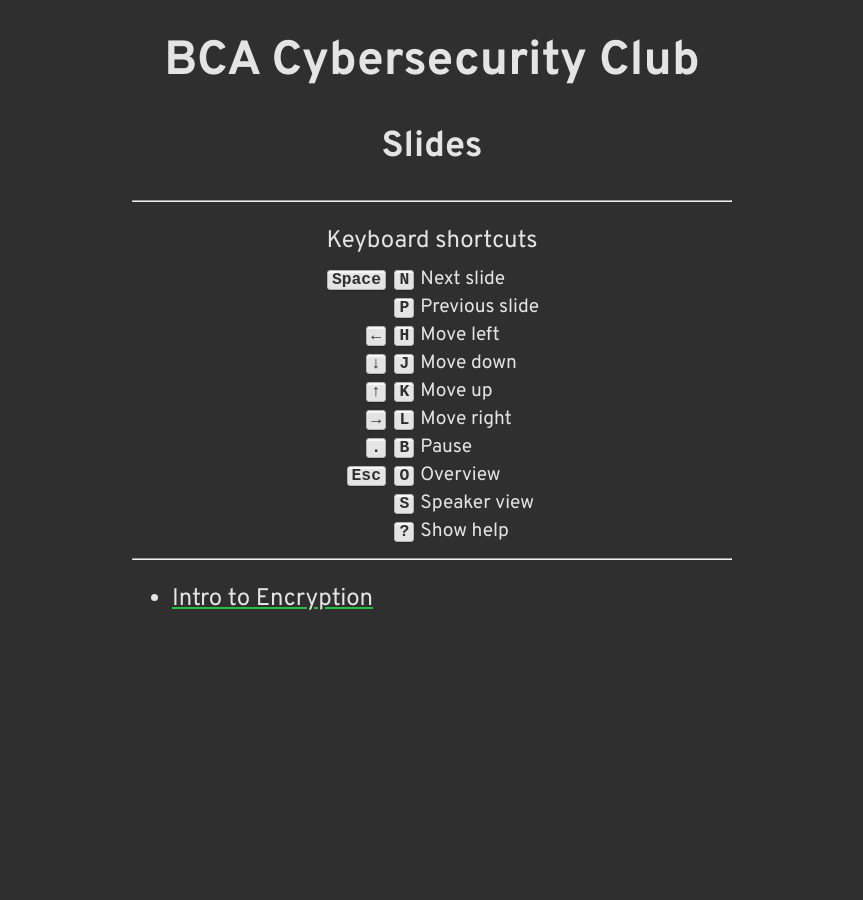
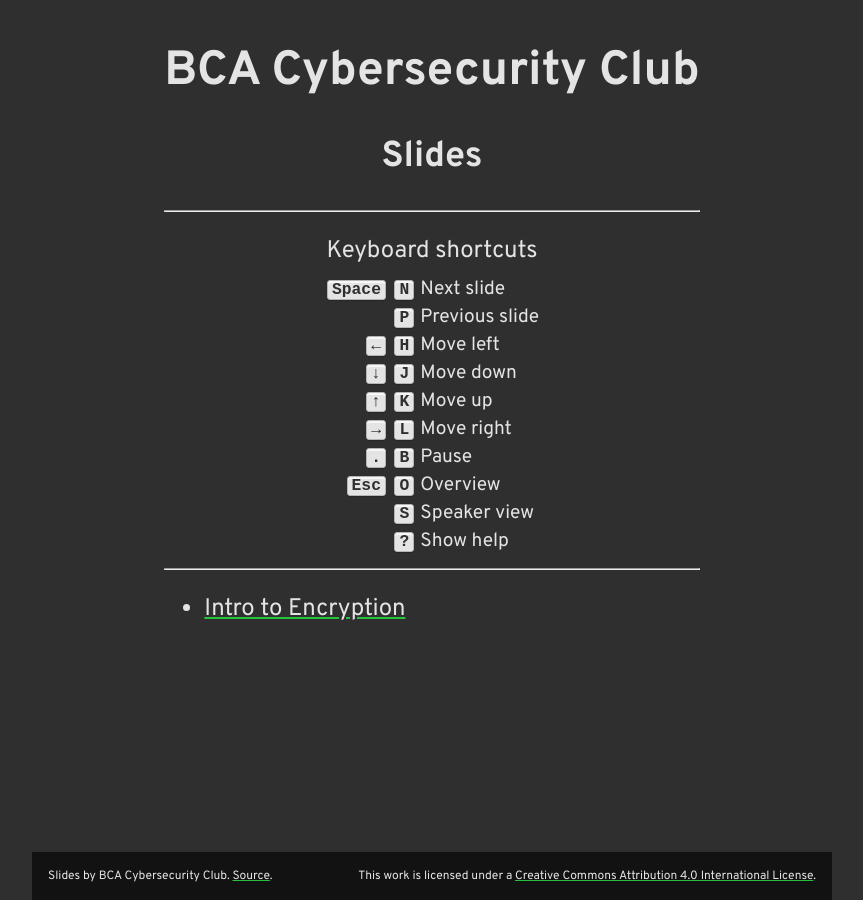
Before and after one commit to edwfeng/cybersecslides, a Jekyll site: the page built from index.html, in a window 1280 px wide. Shown: the whole page, without its empty margins (208-1071 px from the left). Built offline with Jekyll 4.4.1, drawn with Linux system fonts in a browser that asks for light colours; some web fonts are replaced.

Commit message:
Add footer/CC BY 4.0

```diff
--- a/_layouts/main.html
+++ b/_layouts/main.html
@@ -18,5 +18,16 @@
         <div class="container">
             {{content}}
         </div>
+
+        <footer>
+            <div>
+                Slides by BCA Cybersecurity Club.
+                <a href="https://github.com/edwfeng/cybersecslides/">Source</a>.
+            </div>
+
+            <div>
+                This work is licensed under a <a rel="license" href="http://creativecommons.org/licenses/by/4.0/">Creative Commons Attribution 4.0 International License</a>.
+            </div>
+        </footer>
     </body>
 </html>
--- a/css/styles.css
+++ b/css/styles.css
@@ -1,4 +1,8 @@
 @import url("https://fonts.googleapis.com/css?family=Overpass+Mono:400,700|Overpass:400,400i,700,700i&display=swap&subset=latin-ext");
+
+html, body {
+    height: 100%;
+}
 
 body {
     background: #2F2F2F;
@@ -7,6 +11,9 @@ body {
     font-size: 1.5rem;
     font-weight: normal;
     color: #E4E4E4;
+    display: flex;
+    flex-direction: column;
+    margin: 0;
 }
 
 ::selection {
@@ -37,10 +44,35 @@ a:active {
     margin: 10px auto;
     max-width: 600px;
     text-align: center;
+    flex: 1 0 auto;
 }
 
 li {
     text-align: start;
+}
+
+footer {
+    font-size: 12px;
+    background: #121212;
+    width: 800px;
+    margin: auto;
+    padding-top: 1rem;
+    padding-bottom: 1rem;
+    display: flex;
+    flex-wrap: wrap;
+    justify-content: space-between;
+}
+
+footer div {
+    margin-left: 1rem;
+    margin-right: 1rem;
+}
+
+@media only screen and (max-width : 840px) {
+    footer {
+        text-align: start;
+        width: 100%;
+    }
 }
 
 kbd {
```
